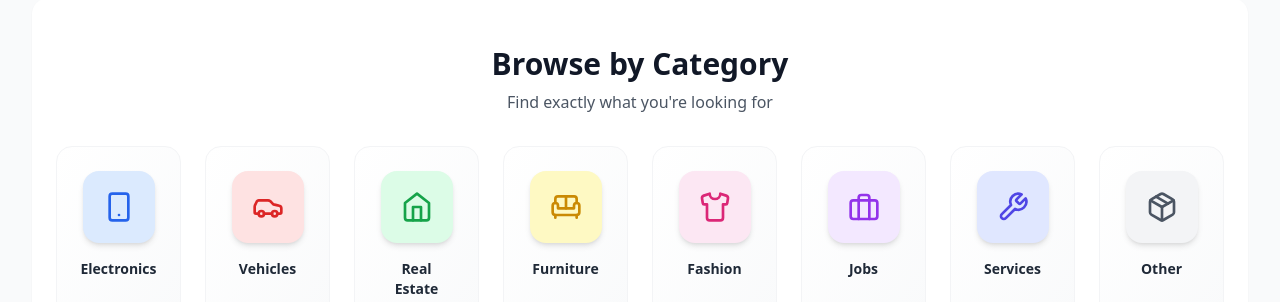
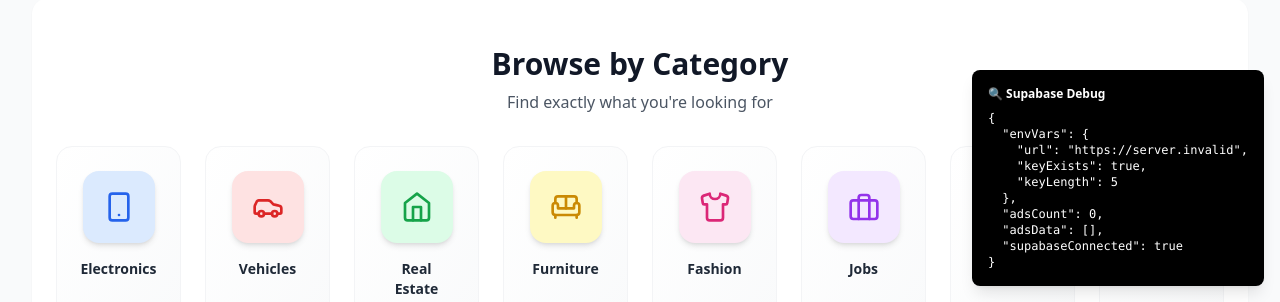
Before and after one commit to aymench10/bi3wechri, a React (Vite) app: page / in a window 1280 px wide. Shown: the part 498-800 px from the top of the page. Built offline with nearby package versions, Linux system fonts and the light colour scheme; no server answers; the database is empty.

Commit message:
last change

```diff
--- /dev/null
+++ b/src/components/DebugSupabase.jsx
@@ -0,0 +1,56 @@
+import { useEffect, useState } from 'react'
+import { supabase } from '../lib/supabase'
+
+const DebugSupabase = () => {
+  const [debug, setDebug] = useState({})
+
+  useEffect(() => {
+    const checkConnection = async () => {
+      try {
+        // Check env vars
+        const envVars = {
+          url: import.meta.env.VITE_SUPABASE_URL,
+          keyExists: !!import.meta.env.VITE_SUPABASE_ANON_KEY,
+          keyLength: import.meta.env.VITE_SUPABASE_ANON_KEY?.length || 0
+        }
+
+        // Try to fetch ads
+        const { data, error, count } = await supabase
+          .from('ads')
+          .select('*', { count: 'exact' })
+
+        setDebug({
+          envVars,
+          adsCount: count,
+          adsData: data,
+          error: error?.message,
+          supabaseConnected: !error
+        })
+
+        console.log('=== SUPABASE DEBUG ===')
+        console.log('ENV URL:', envVars.url)
+        console.log('ENV KEY EXISTS:', envVars.keyExists)
+        console.log('ENV KEY LENGTH:', envVars.keyLength)
+        console.log('ADS COUNT:', count)
+        console.log('ADS DATA:', data)
+        console.log('ERROR:', error)
+      } catch (err) {
+        console.error('Debug error:', err)
+        setDebug({ error: err.message })
+      }
+    }
+
+    checkConnection()
+  }, [])
+
+  return (
+    <div className="fixed bottom-4 right-4 bg-black text-white p-4 rounded-lg shadow-lg max-w-md text-xs z-50">
+      <h3 className="font-bold mb-2">🔍 Supabase Debug</h3>
+      <pre className="overflow-auto max-h-96">
+        {JSON.stringify(debug, null, 2)}
+      </pre>
+    </div>
+  )
+}
+
+export default DebugSupabase
--- a/src/pages/Home.jsx
+++ b/src/pages/Home.jsx
@@ -4,6 +4,7 @@ import { supabase } from '../lib/supabase'
 import AdCard from '../components/AdCard'
 import FeaturedCategories from '../components/FeaturedCategories'
 import Pagination from '../components/Pagination'
+import DebugSupabase from '../components/DebugSupabase'
 import { MapPin } from 'lucide-react'
 
 const CATEGORIES = [
@@ -112,6 +113,7 @@ const Home = () => {
 
   return (
     <div className="min-h-screen bg-gray-50">
+      <DebugSupabase />
       {/* Hero Section */}
       <div className="relative bg-gradient-to-br from-blue-600 via-primary-600 to-primary-800 text-white py-20 overflow-hidden">
         {/* Background Pattern */}
--- /dev/null
+++ b/test-env.js
@@ -0,0 +1,5 @@
+// Test script to check environment variables
+console.log('=== Environment Variables Test ===');
+console.log('VITE_SUPABASE_URL:', import.meta.env.VITE_SUPABASE_URL);
+console.log('VITE_SUPABASE_ANON_KEY:', import.meta.env.VITE_SUPABASE_ANON_KEY ? 'EXISTS' : 'MISSING');
+console.log('All env vars:', import.meta.env);
```
Also changed, not shown: 1 other file (tests, documents, lock files or other folders).
